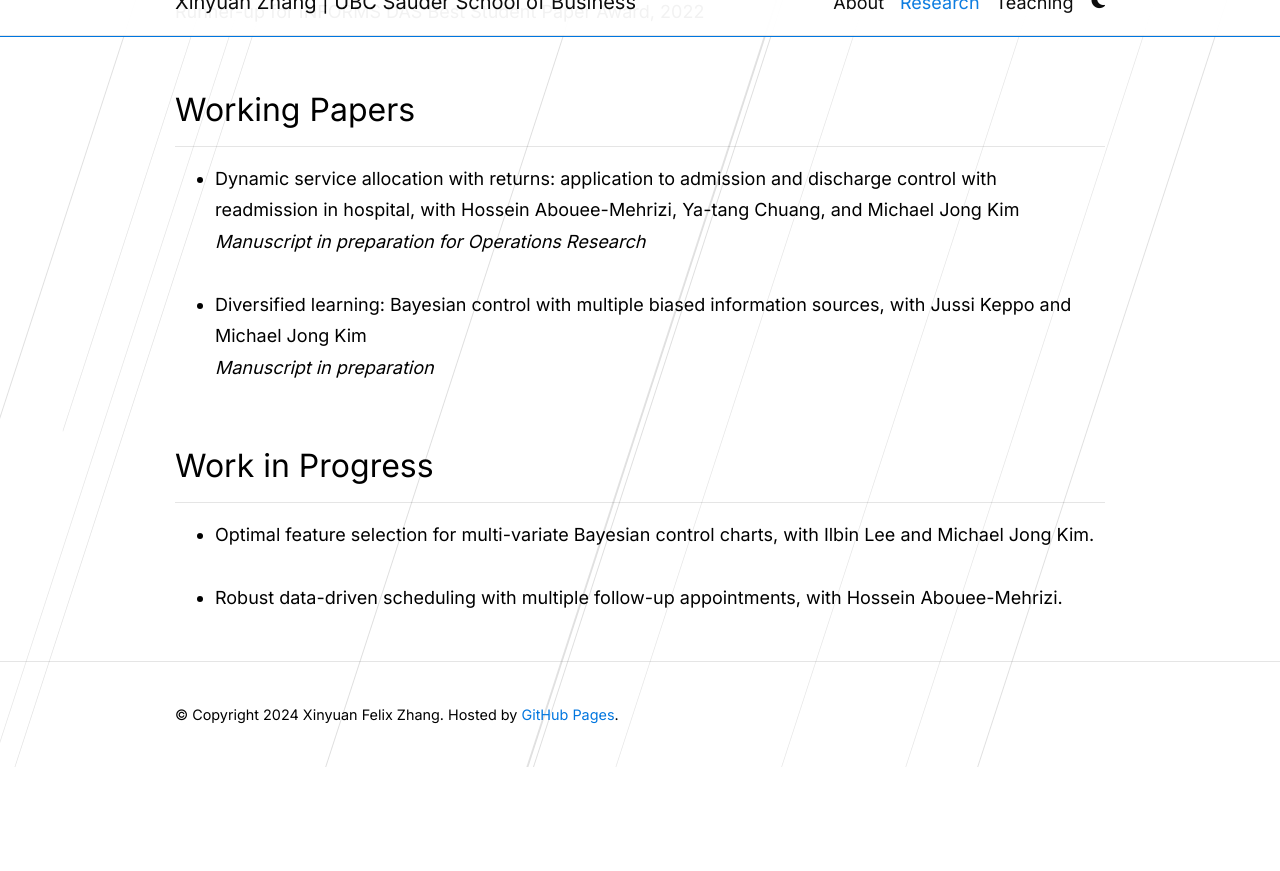
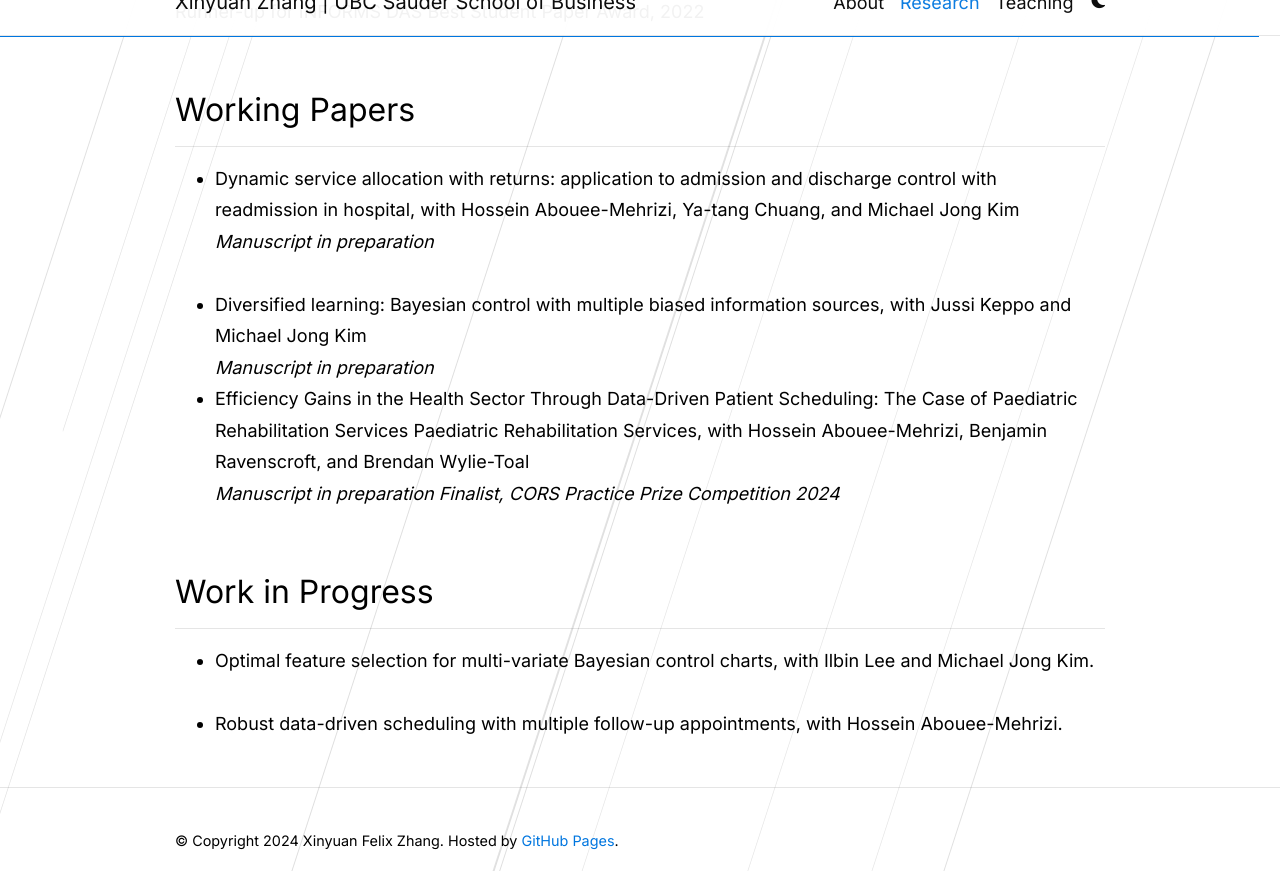
Before and after one commit to xyz2023ca/xyz2023ca.github.io, a Jekyll site: the page built from _pages/publications.md, in a window 1280 px wide and 900 px high, scrolled down 836 px, cut to the strip 29-900 px from the top of the window. Built offline with Jekyll 4.4.1, drawn with Linux system fonts in a browser that asks for light colours; comment, search, counter and statistics services are not loaded; a style sheet for code colours, icons or effects is not loaded; before the commit the page ends 1632 px from its top, so only the background shows below that.

Commit message:
Update publications.md

```diff
--- a/_pages/publications.md
+++ b/_pages/publications.md
@@ -34,12 +34,17 @@ Runner-up for INFORMS DAS Best Student Paper Award, 2022
       <ul>
         <li>
             <strong>Dynamic service allocation with returns: application to admission and discharge control with readmission in hospital</strong>, with Hossein Abouee-Mehrizi, Ya-tang Chuang, and Michael Jong Kim<br>
-            <em> Manuscript in preparation for Operations Research </em>
+            <em> Manuscript in preparation </em>
         </li>
         <br>
         <li>
             <strong>Diversified learning: Bayesian control with multiple biased information sources</strong>, with Jussi Keppo and Michael Jong Kim<br>
             <em> Manuscript in preparation </em>
+        </li>
+        <li>
+           <strong>Efficiency Gains in the Health Sector Through Data-Driven Patient Scheduling: The Case of Paediatric Rehabilitation Services Paediatric Rehabilitation Services</strong>, with Hossein Abouee-Mehrizi, Benjamin Ravenscroft, and Brendan Wylie-Toal<br>
+            <em> Manuscript in preparation </em>
+            <em> Finalist, CORS Practice Prize Competition 2024 </em>
         </li>
       </ul>
 </div>
```
